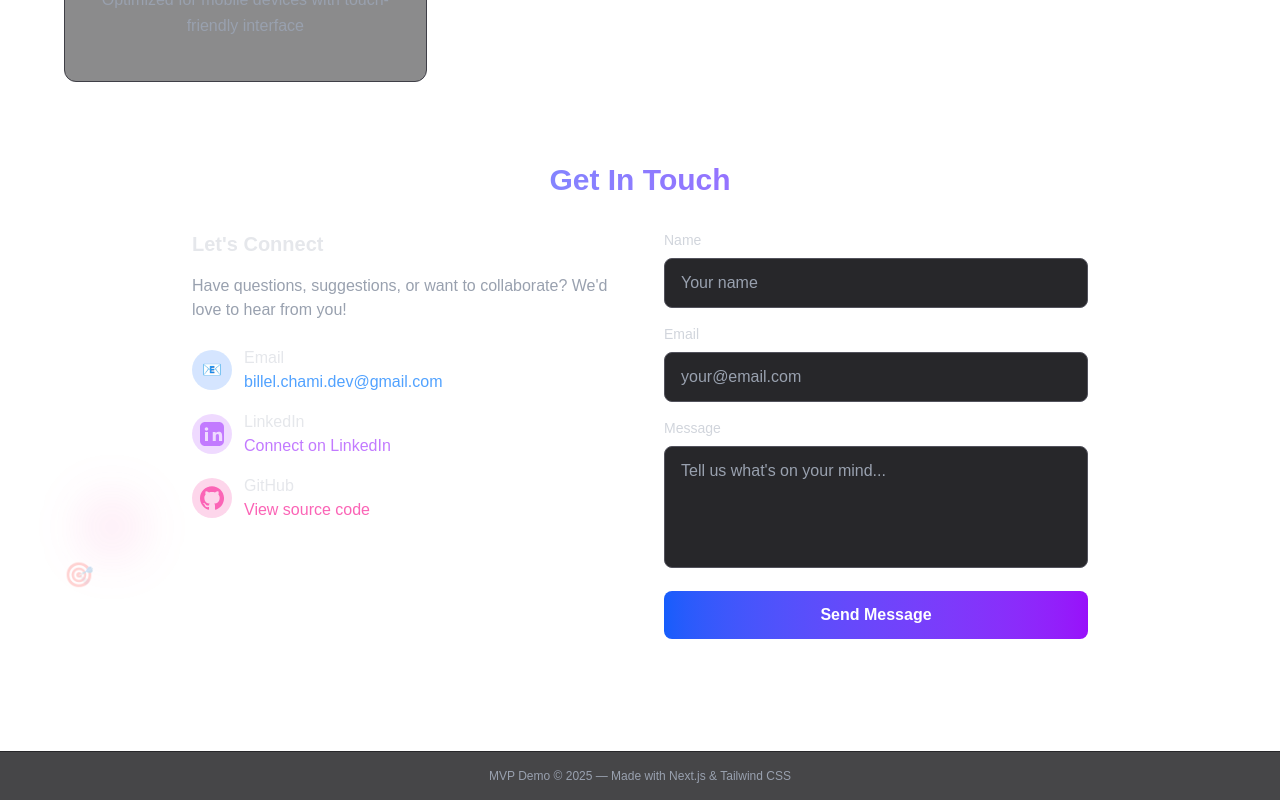
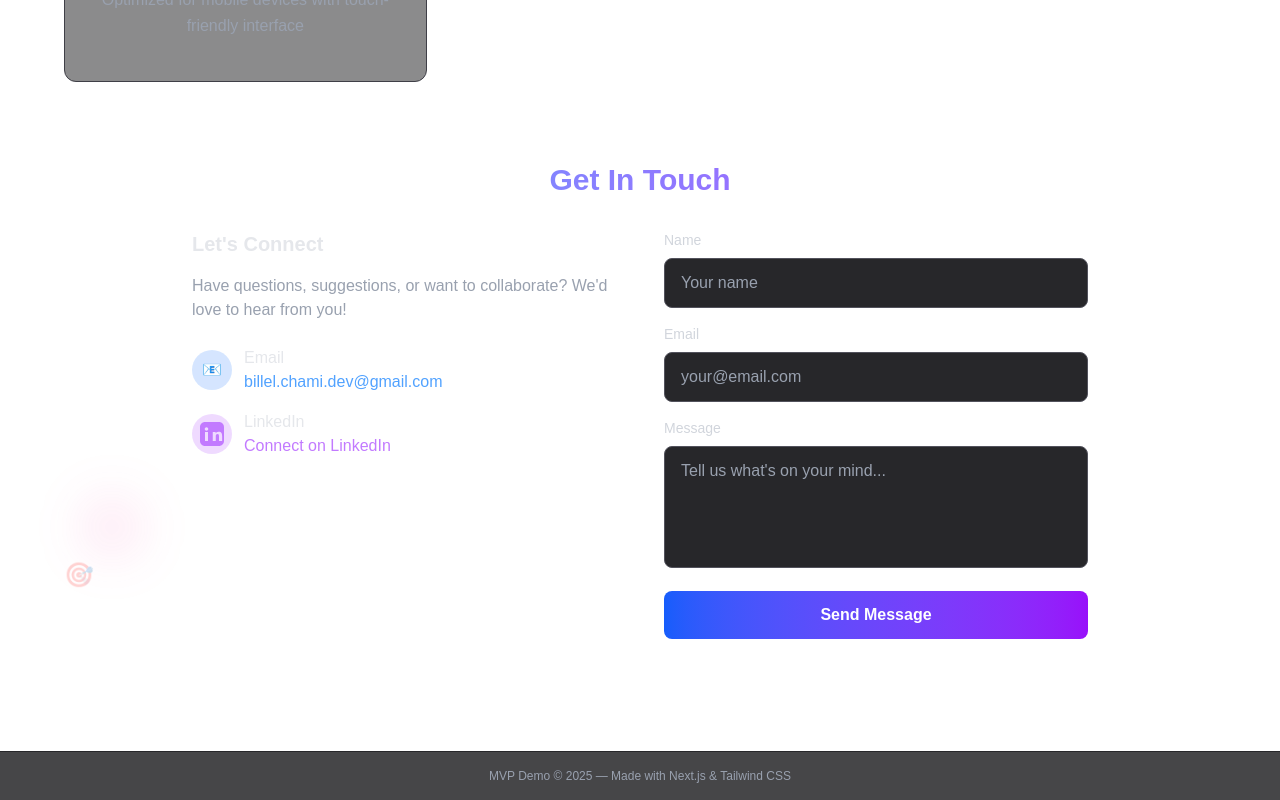
Before and after one commit to bill7pearl/image-converter, a Next.js app: page / in a window 1280 px wide. Shown: the part 2472-3272 px from the top of the page. Built offline with nearby package versions, Linux system fonts and the light colour scheme.

Commit message:
deleted link to source code

```diff
--- a/src/app/page.tsx
+++ b/src/app/page.tsx
@@ -247,14 +247,6 @@ export default function Home() {
               </div>
 
               <div className="flex items-center gap-3">
-                <div className="w-10 h-10 bg-pink-500/20 rounded-full flex items-center justify-center">
-                  {/* GitHub SVG icon */}
-                  <svg className="w-6 h-6 text-pink-400" fill="currentColor" viewBox="0 0 24 24" aria-hidden="true"><path d="M12 0.297c-6.63 0-12 5.373-12 12 0 5.303 3.438 9.8 8.205 11.387 0.6 0.113 0.82-0.258 0.82-0.577 0-0.285-0.01-1.04-0.015-2.04-3.338 0.724-4.042-1.61-4.042-1.61-0.546-1.387-1.333-1.756-1.333-1.756-1.089-0.745 0.084-0.729 0.084-0.729 1.205 0.084 1.84 1.236 1.84 1.236 1.07 1.834 2.809 1.304 3.495 0.997 0.108-0.775 0.418-1.54 0.762-1.605-2.665-0.305-5.466-1.334-5.466-5.931 0-1.31 0.469-2.381 1.236-3.221-0.124-0.303-0.535-1.523 0.117-3.176 0 0 1.008-0.322 3.301 1.23 0.957-0.266 1.983-0.399 3.003-0.404 1.02 0.005 2.047 0.138 3.006 0.404 2.291-1.553 3.297-1.23 3.297-1.23 0.653 1.653 0.242 2.873 0.118 3.176 0.77 0.84 1.235 1.911 1.235 3.221 0 4.609-2.803 5.624-5.475 5.921 0.43 0.372 0.823 1.102 0.823 2.222 0 1.606-0.014 2.898-0.014 3.293 0 0.322 0.216 0.694 0.825 0.576 4.765-1.589 8.199-6.085 8.199-11.386 0-6.627-5.373-12-12-12z"/></svg>
-                </div>
-                <div>
-                  <div className="font-medium text-gray-200">GitHub</div>
-                  <a href="https://github.com/bill7pearl/image-converter" target="_blank" rel="noopener noreferrer" className="text-pink-400 hover:text-pink-300 transition">View source code</a>
-                </div>
               </div>
             </div>
           </div>
```
